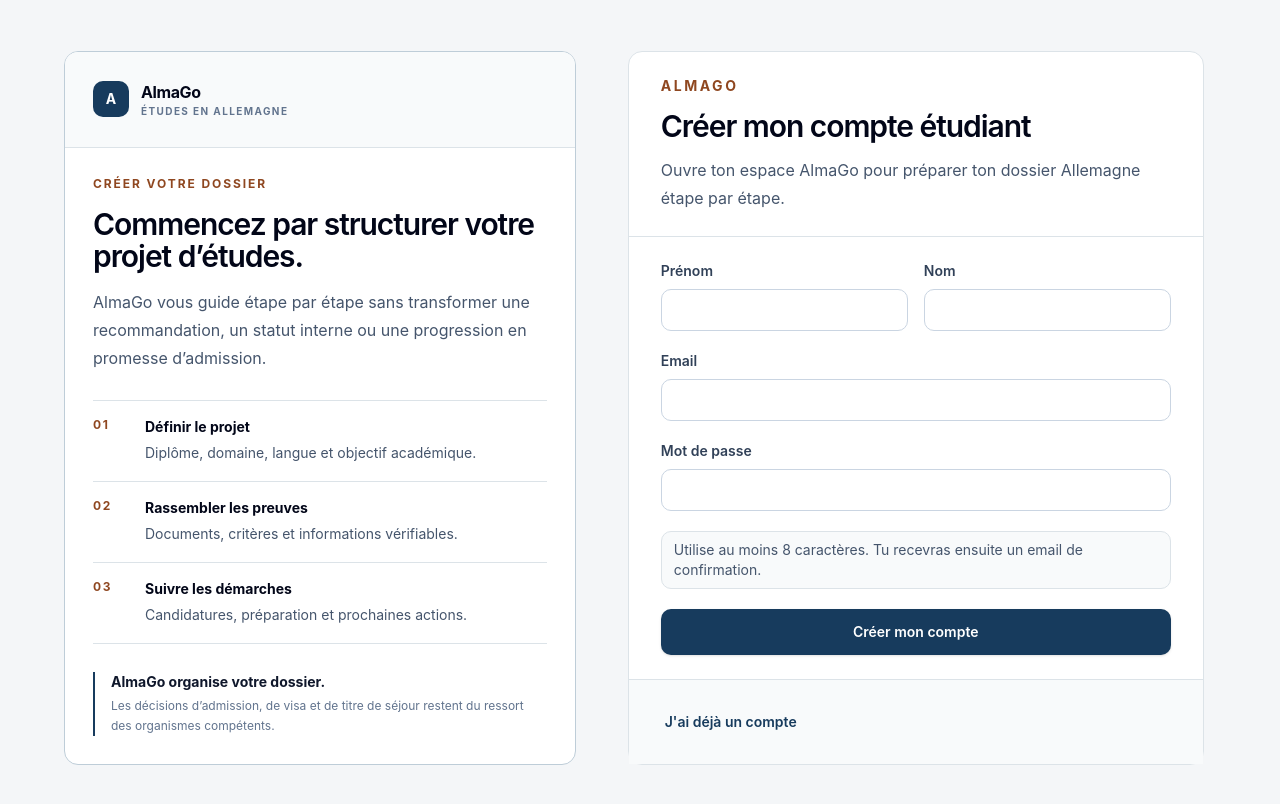
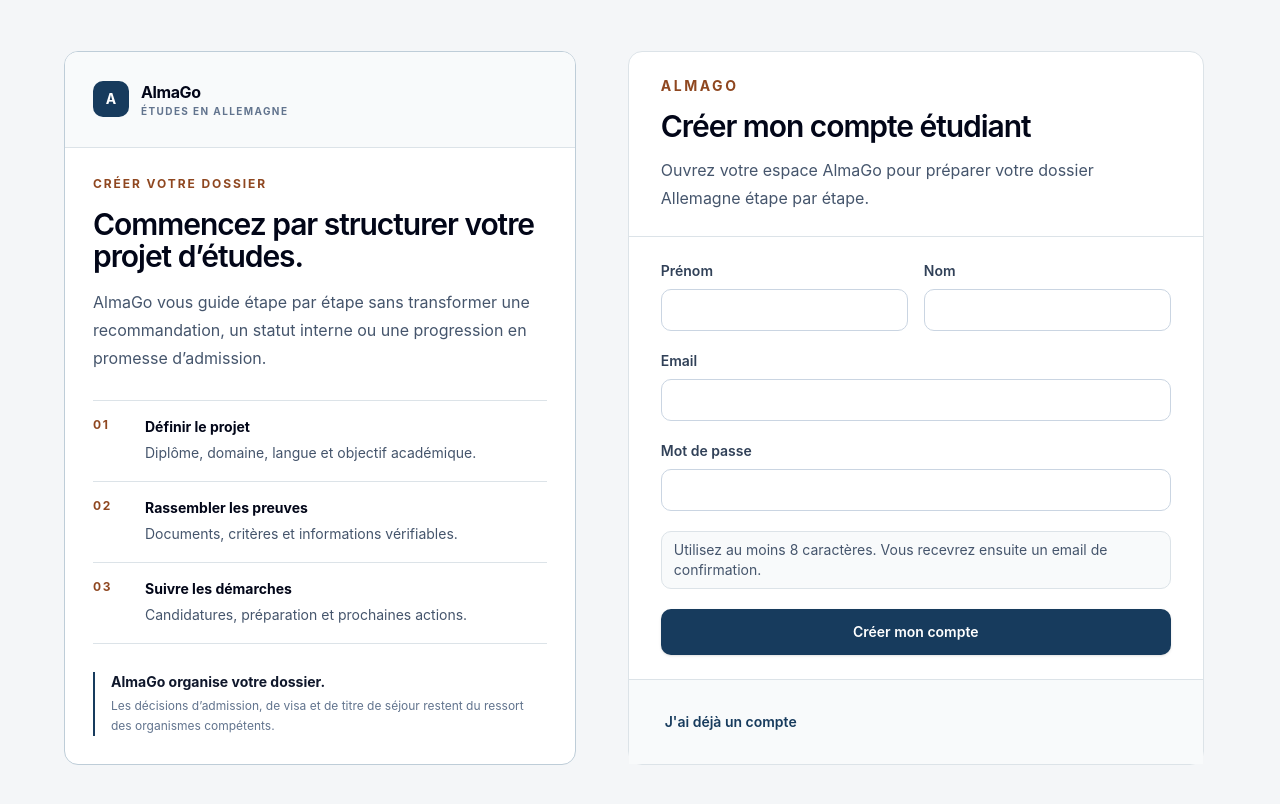
Before and after one commit to almago-platform/AlmaGo, a Next.js app: page /signup in a window 1280 px wide. Shown: the top 804 px of the page. Built offline with nearby package versions, Linux system fonts and the light colour scheme.

Commit message:
design(qa): align auth copy with institutional voice

```diff
--- a/src/components/auth/AuthForm.tsx
+++ b/src/components/auth/AuthForm.tsx
@@ -41,14 +41,14 @@ export function AuthForm({ initialMode = "login" }: { initialMode?: Mode }) {
         });
         if (signUpError) setError(signUpError.message);
         else if (data.session) router.push("/student");
-        else setMessage("Vérifie ton adresse email pour continuer.");
+        else setMessage("Vérifiez votre adresse email pour continuer.");
       } else {
         const { error: signInError } = await supabase.auth.signInWithPassword({ email, password });
         if (signInError) setError("Email ou mot de passe incorrect.");
         else router.push("/student");
       }
     } catch {
-      setError("Une erreur est survenue. Réessaie.");
+      setError("Une erreur est survenue. Réessayez.");
     } finally {
       setLoading(false);
     }
@@ -62,10 +62,10 @@ export function AuthForm({ initialMode = "login" }: { initialMode?: Mode }) {
         : "Réinitialiser mon accès";
   const subtitle =
     mode === "signup"
-      ? "Ouvre ton espace AlmaGo pour préparer ton dossier Allemagne étape par étape."
+      ? "Ouvrez votre espace AlmaGo pour préparer votre dossier Allemagne étape par étape."
       : mode === "forgot"
-        ? "Indique ton email et nous t'enverrons un lien pour récupérer ton accès."
-        : "Retrouve ton dossier, tes documents, tes recommandations et tes prochaines actions.";
+        ? "Indiquez votre email et nous vous enverrons un lien pour récupérer votre accès."
+        : "Retrouvez votre dossier, vos documents, vos recommandations et vos prochaines actions.";
 
   return (
     <section className="w-full max-w-xl rounded-[var(--radius-panel)] border border-[var(--border)] bg-[var(--surface)] shadow-none">
@@ -131,7 +131,7 @@ export function AuthForm({ initialMode = "login" }: { initialMode?: Mode }) {
 
         {mode === "signup" && (
           <p id="signup-password-hint" className="rounded-[var(--radius-control)] border border-[var(--border)] bg-[var(--surface-subtle)] px-3 py-2 text-sm text-slate-600">
-            Utilise au moins 8 caractères. Tu recevras ensuite un email de confirmation.
+            Utilisez au moins 8 caractères. Vous recevrez ensuite un email de confirmation.
           </p>
         )}
 
@@ -148,7 +148,7 @@ export function AuthForm({ initialMode = "login" }: { initialMode?: Mode }) {
 
         <button type="submit" disabled={loading} className={buttonClassName("primary", "w-full justify-center py-3 text-base")}>
           {loading
-            ? "Patiente..."
+            ? "Patientez..."
             : mode === "login"
               ? "Se connecter"
               : mode === "signup"
```
